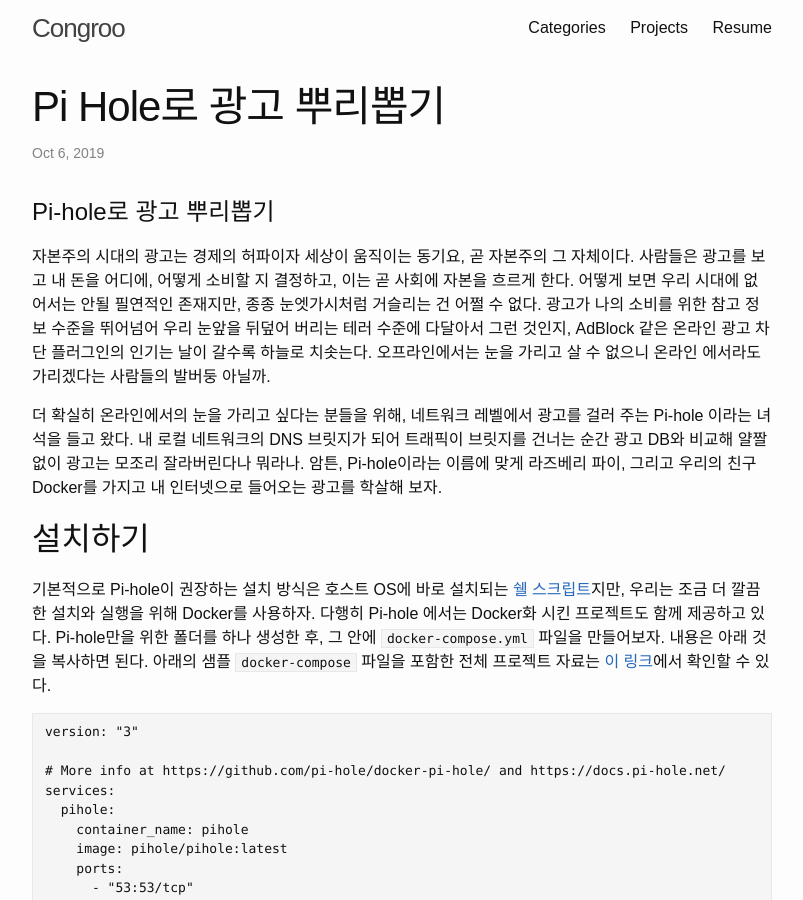
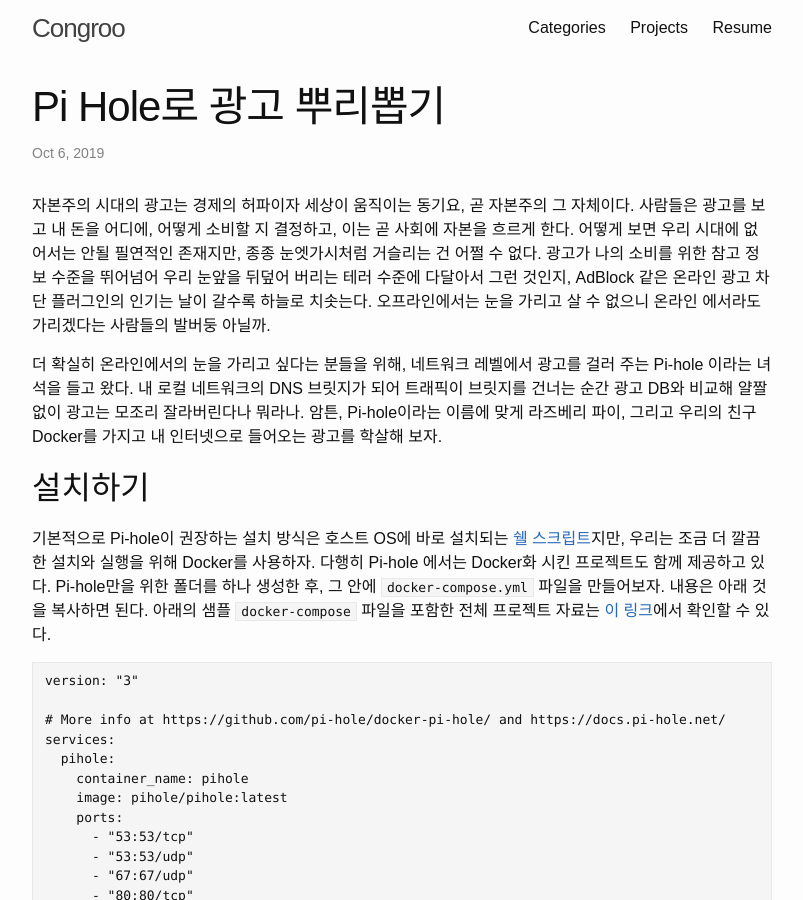
Before and after one commit to kycfeel/kycfeel.github.io, a Jekyll site: the page built from _posts/2019-10-06-Pi-Hole로-광고-뿌리뽑기.md, in a window 1280 px wide and 900 px high. Shown: the whole window, without its empty margins (238-1041 px from the left). Built offline with Jekyll 4.4.1, drawn with Linux system fonts in a browser that asks for light colours; our own code applies the rules of GitHub Pages for plain Markdown files; comment, search, counter and statistics services are not loaded.

Commit message:
New post

```diff
--- a/_posts/2019-10-06-Pi-Hole로-광고-뿌리뽑기.md
+++ b/_posts/2019-10-06-Pi-Hole로-광고-뿌리뽑기.md
@@ -1,5 +1,3 @@
-# Pi-hole로 광고 뿌리뽑기
-
 자본주의 시대의 광고는 경제의 허파이자 세상이 움직이는 동기요, 곧 자본주의 그 자체이다. 사람들은 광고를 보고 내 돈을 어디에, 어떻게 소비할 지 결정하고, 이는 곧 사회에 자본을 흐르게 한다. 어떻게 보면 우리 시대에 없어서는 안될 필연적인 존재지만, 종종 눈엣가시처럼 거슬리는 건 어쩔 수 없다. 광고가 나의 소비를 위한 참고 정보 수준을 뛰어넘어 우리 눈앞을 뒤덮어 버리는 테러 수준에 다달아서 그런 것인지, AdBlock 같은 온라인 광고 차단 플러그인의 인기는 날이 갈수록 하늘로 치솟는다. 오프라인에서는 눈을 가리고 살 수 없으니 온라인 에서라도 가리겠다는 사람들의 발버둥 아닐까.
 
 더 확실히 온라인에서의 눈을 가리고 싶다는 분들을 위해, 네트워크 레벨에서 광고를 걸러 주는 Pi-hole 이라는 녀석을 들고 왔다. 내 로컬 네트워크의 DNS 브릿지가 되어 트래픽이 브릿지를 건너는 순간 광고 DB와 비교해 얄짤없이 광고는 모조리 잘라버린다나 뭐라나. 암튼, Pi-hole이라는 이름에 맞게 라즈베리 파이, 그리고 우리의 친구 Docker를 가지고 내 인터넷으로 들어오는 광고를 학살해 보자.
```
